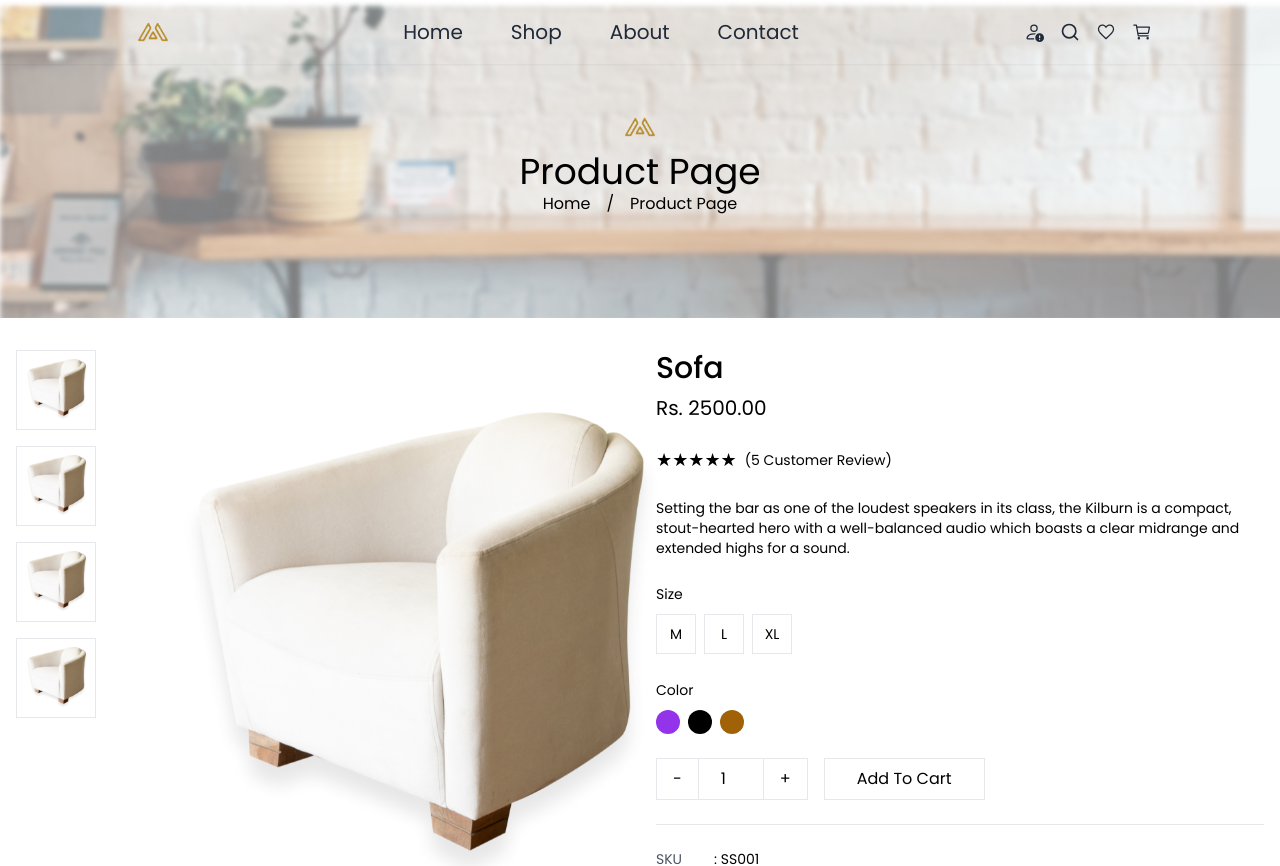
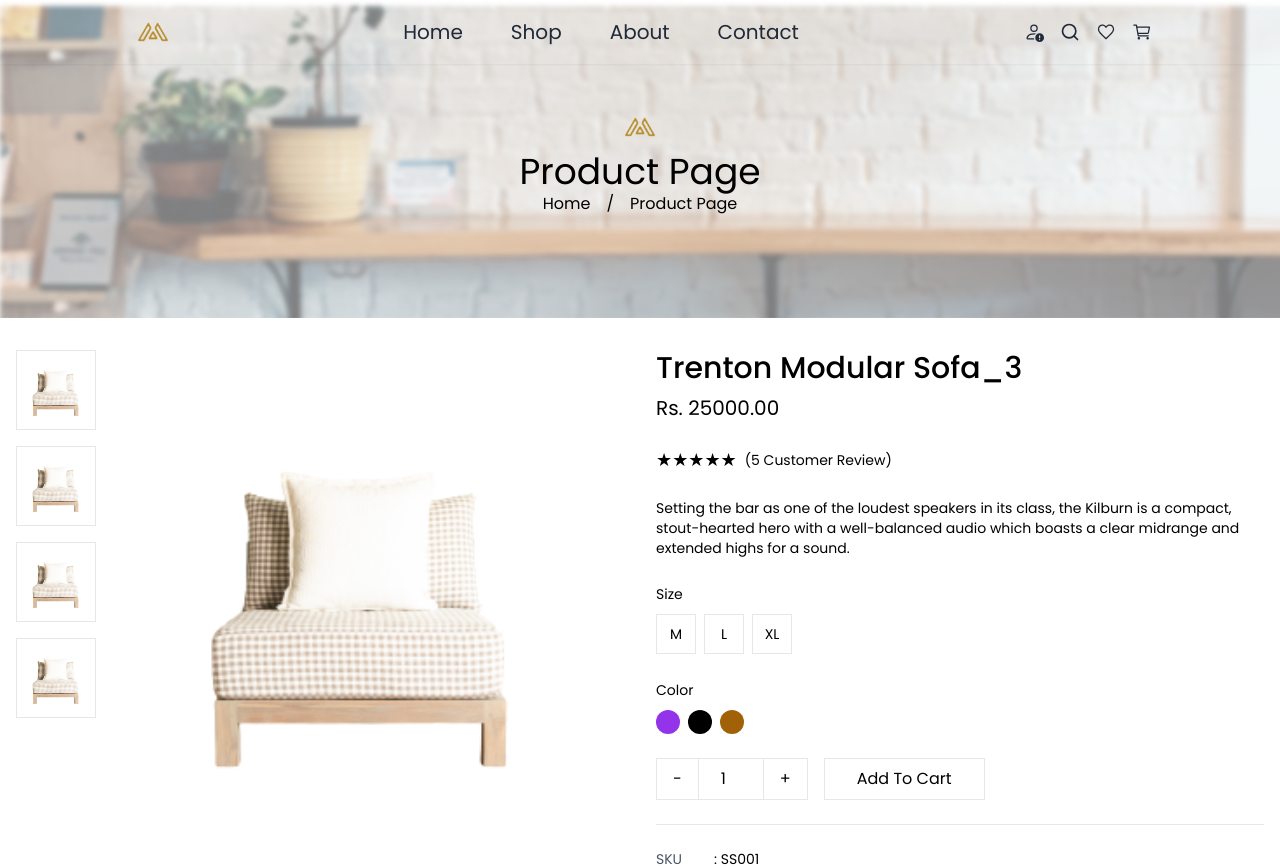
Before and after one commit to Rizwanaperveen55/figma-ui, a Next.js app: page /shop/1 in a window 1280 px wide. Shown: the top 866 px of the page. Built offline with nearby package versions, Linux system fonts and the light colour scheme.

Commit message:
dynamic routing error solved

```diff
--- a/src/app/shop/[productid]/page.tsx
+++ b/src/app/shop/[productid]/page.tsx
@@ -6,14 +6,14 @@ import { CiInstagram } from "react-icons/ci";
 import { CiLinkedin } from "react-icons/ci";
 import { CiFacebook } from "react-icons/ci";
 import ShortSec from "@/components/ShortSec"
+import { secData } from "@/app/shop/page";
 
 
 
 
 
-
-export default async function ProductDetail() {
-
+export default async function ProductDetail({params}:{params:{productid:string}}) {
+ const data = secData.find((item) => item.id === params.productid)
 
   // const image = "hersofa.png"
   return (
@@ -31,7 +31,7 @@ export default async function ProductDetail() {
                 className="relative w-20 h-20 border cursor-pointer"
               >
                 <Image
-                  src={`${ "/hersofa.png"}`}
+                  src={`${data?.image}`}
                   alt={`Asgaard sofa view ${index}`}
                   fill
                   className="object-cover"
@@ -43,9 +43,11 @@ export default async function ProductDetail() {
           {/* Main Image */}
           <div className="relative flex-1 aspect-square">
             <Image
-              src={`${ "/hersofa.png"}`}
+              src={`${data?.image}`}
               alt="Asgaard sofa main view"
-              fill
+              height={500}
+              width={500}
+
               className="object-cover"
             />
           </div>
@@ -54,8 +56,8 @@ export default async function ProductDetail() {
         {/* Product Details */}
         <div className="space-y-6">
           <div className="space-y-2">
-            <h1 className="text-3xl font-medium">Sofa </h1>
-            <p className="text-xl">Rs. 2500.00</p>
+            <h1 className="text-3xl font-medium">{data?.title}</h1>
+            <p className="text-xl">Rs. {data?.price}.00</p>
           </div>
 
           {/* Rating */}
--- a/src/app/shop/page.tsx
+++ b/src/app/shop/page.tsx
@@ -90,16 +90,14 @@ const secData: SecData[] = [
 ];
 
 export default function Shop() {
-  // Check secData to ensure it matches the type expected
-  // Assuming checkFields is something you want to use but you need a simpler approach
-  const validSecData = checkFields<SecData[]>(secData); // Ensure secData is properly typed
+
 
   return (
     <div>
       <BreadCrumb title="Shop" url="shop" />
       <div className="flex justify-center items-center mx-auto px-4 sm:px-6 md:px-16 lg:px-32">
         <div className="grid grid-cols-1 sm:grid-cols-2 md:grid-cols-3 lg:grid-cols-4 gap-4">
-          {validSecData.map((cardData: SecData) => (
+          {secData.map((cardData: SecData) => (
             <Link
               href={`/shop/${cardData.id}`}
               key={cardData.id}
@@ -115,8 +113,4 @@ export default function Shop() {
   );
 }
 
-// You might need to adjust the checkFields function to work for SecData[] if it's not already
-function checkFields<T>(fields: T): T {
-  // Assuming checkFields is meant to validate or process the data in some way
-  return fields;
-}
+export {secData}
```
